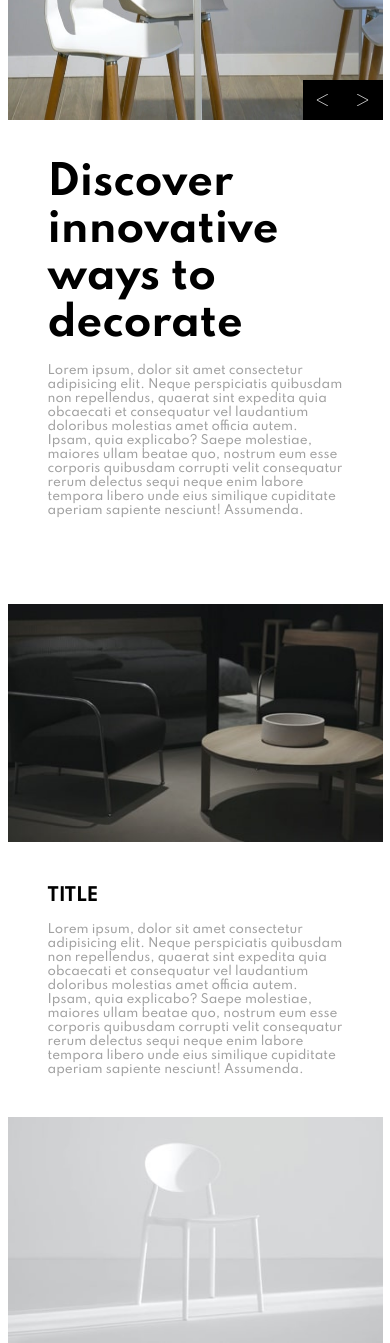
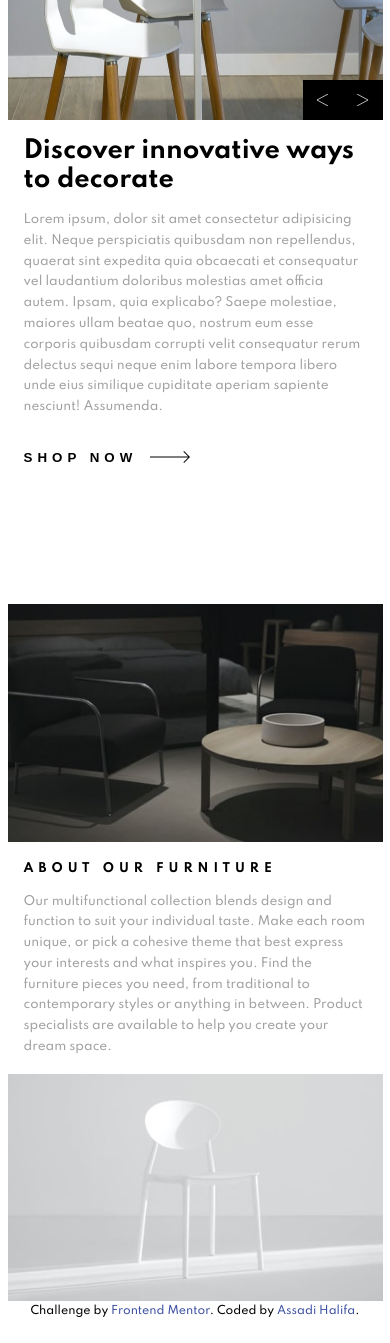
Before and after one commit to assadi-dev/room-homepage, a plain HTML site: page index.html in a window 390 px wide. Shown: the part 240-1583 px from the top of the page. After the commit the page ends 1558 px from the top, so only its background shows below. Drawn offline with Linux system fonts and the light colour scheme.

Commit message:
fix carrousel text

```diff
--- a/assets/css/global.css
+++ b/assets/css/global.css
@@ -121,6 +121,18 @@ body {
     font-weight: 800;
 }
 
+@media screen and (max-width:1140px) {
+    .title-1 {
+        font-size: 1.5rem;
+    }
+}
+
+@media screen and (max-width:992px) {
+    .title-1 {
+        font-size: 1.5rem;
+    }
+}
+
 @media screen and (max-width:768px) {
     .wrapper {
         max-width: 375px;
--- a/assets/css/style.css
+++ b/assets/css/style.css
@@ -53,7 +53,7 @@
 
 .slider-img {
     width: 100%;
-    height: auto;
+    height: 100%;
     position: absolute;
     left: 0;
     top: 0;
@@ -85,23 +85,60 @@
 
 .title {
     font-weight: 700;
+    letter-spacing: 5px;
 }
 
 .text-presentation {
-    padding: 2.5rem;
+    padding: 2rem;
     color: var(--dark-gray);
+}
+
+.text-presentation p {
+    line-height: 1.3rem;
 }
 
 .articles-container article {
     width: 100%;
 }
 
-@media (max-width: 1920px) {}
+.shop-now {
+    margin-top: 1rem;
+    margin-bottom: 1rem;
+    letter-spacing: 5px;
+    font-weight: 600;
+    transition: all 0.4s ease-in-out;
+    padding: 1rem 0;
+}
+
+.shop-now img {
+    margin-left: 0.8rem;
+    cursor: pointer;
+}
+
+.shop-now:hover {
+    opacity: 0.3
+}
+
+@media (max-width: 1140px) {
+    .text-presentation {
+        padding: 1.5rem;
+    }
+    .header {
+        min-height: 390px;
+    }
+    .slider-img {
+        height: 100%;
+    }
+}
 
 @media (max-width: 992px) {
+    .text-presentation {
+        padding: 1rem;
+    }
     .upper-grid {
-        display: flex;
-        flex-direction: column;
+        display: grid;
+        grid-template-columns: 100%;
+        grid-template-rows: 534px;
     }
     .slider-controls {
         transform: translateX(0);
@@ -134,7 +171,4 @@
     .slider {
         height: 360px;
     }
-    .slider-img {
-        height: 100%;
-    }
 }
--- a/assets/js/main.js
+++ b/assets/js/main.js
@@ -8,17 +8,17 @@ const descriptionText = document.querySelector(".text-presentation p");
 const data = [{
         title: "Discover innovative ways to decorate",
         picture: "./assets/images/desktop-image-hero-1.jpg",
-        description: "",
+        description: "We provide unmatched quality, comfort, and style for property owners across the country. Our experts combine form and function in bringing your vision to life. Create a room in your own style with our collection and make your property a reflection of you and what you love.",
     },
     {
         title: "We are available all across the globe",
         picture: "./assets/images/desktop-image-hero-2.jpg",
-        description: "",
+        description: "With stores all over the world, it's easy for you to find furniture for your home or place of business. Locally, we’re in most major cities throughout the country. Find the branch nearest you using our store locator. Any questions? Don't hesitate to contact us today.",
     },
     {
-        title: "Manufactured with the bes materials",
+        title: "Manufactured with the best materials",
         picture: "./assets/images/desktop-image-hero-3.jpg",
-        description: "",
+        description: "Our modern furniture store provide a high level of quality. Our company has invested in advanced technology to ensure that every product is made as perfect and as consistent as possible. With three decades of experience in this industry, we understand what customers want for their home and office.",
     },
 ];
 
@@ -44,11 +44,13 @@ const nextSlider = () => {
         index++;
         img[index].classList.add("current");
         tittleText.textContent = data[index].title;
+        descriptionText.textContent = data[index].description;
     } else {
         img[index].classList.remove("current");
         index = 0;
         img[index].classList.add("current");
         tittleText.textContent = data[index].title;
+        descriptionText.textContent = data[index].description;
     }
 };
 
@@ -57,10 +59,14 @@ const prevSlider = () => {
         img[index].classList.remove("current");
         index--;
         img[index].classList.add("current");
+        tittleText.textContent = data[index].title;
+        descriptionText.textContent = data[index].description;
     } else if (index === 0) {
         img[index].classList.remove("current");
         index = img.length - 1;
         img[index].classList.add("current");
+        tittleText.textContent = data[index].title;
+        descriptionText.textContent = data[index].description;
     }
 };
 
--- a/index.html
+++ b/index.html
@@ -73,6 +73,9 @@
               libero unde eius similique cupiditate aperiam sapiente nesciunt!
               Assumenda.
             </p>
+            <button class="shop-now flex align-items-center uppercase">
+              Shop now <img src="./assets/images/icons/icon-arrow.svg" />
+            </button>
           </div>
         </div>
       </header>
@@ -86,16 +89,14 @@
         </article>
         <article class="flex align-items-center">
           <div class="text-presentation">
-            <h2 class="title text-black mb-1 uppercase">Title</h2>
+            <h4 class="title text-black mb-1 uppercase">About our furniture</h4>
             <p>
-              Lorem ipsum, dolor sit amet consectetur adipisicing elit. Neque
-              perspiciatis quibusdam non repellendus, quaerat sint expedita quia
-              obcaecati et consequatur vel laudantium doloribus molestias amet
-              officia autem. Ipsam, quia explicabo? Saepe molestiae, maiores
-              ullam beatae quo, nostrum eum esse corporis quibusdam corrupti
-              velit consequatur rerum delectus sequi neque enim labore tempora
-              libero unde eius similique cupiditate aperiam sapiente nesciunt!
-              Assumenda.
+              Our multifunctional collection blends design and function to suit
+              your individual taste. Make each room unique, or pick a cohesive
+              theme that best express your interests and what inspires you. Find
+              the furniture pieces you need, from traditional to contemporary
+              styles or anything in between. Product specialists are available
+              to help you create your dream space.
             </p>
           </div>
         </article>
```
